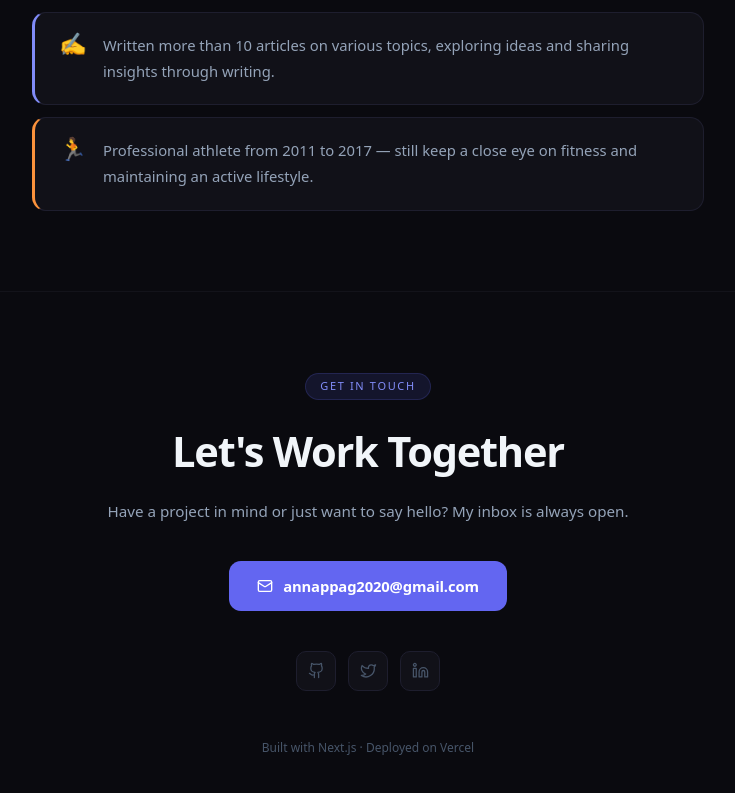
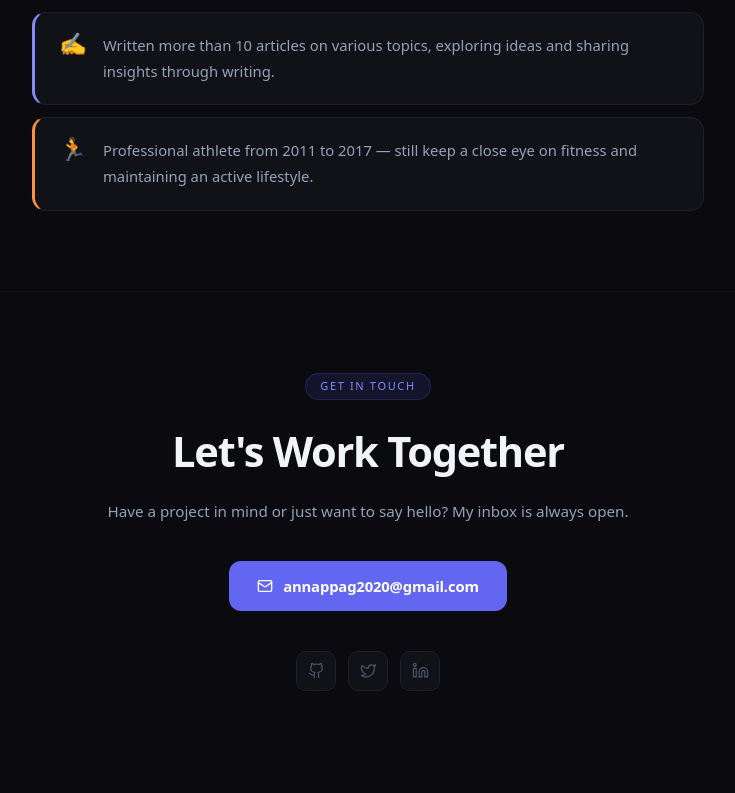
Before and after one commit to amgowda42/portfolio, a Next.js app: page / in a window 1280 px wide. Shown: the part 3272-4065 px from the top of the page, without its empty margins (272-1007 px from the left). After the commit the page ends 4027 px from the top, so only its background shows below. Built offline with nearby package versions, Linux system fonts and the light colour scheme.

Commit message:
formatted all components

```diff
--- a/components/BeyondCode.tsx
+++ b/components/BeyondCode.tsx
@@ -1,3 +1,5 @@
+"use client";
+
 const items = [
   {
     emoji: "🌿",
@@ -27,7 +29,6 @@ export default function BeyondCode() {
       }}
     >
       <div style={{ maxWidth: "720px", margin: "0 auto", padding: "0 24px" }}>
-        {/* Header */}
         <div style={{ marginBottom: "40px" }}>
           <span
             style={{
@@ -60,7 +61,6 @@ export default function BeyondCode() {
           </h2>
         </div>
 
-        {/* Items */}
         <div style={{ display: "flex", flexDirection: "column", gap: "12px" }}>
           {items.map((item, i) => (
             <div
--- a/components/Contact.tsx
+++ b/components/Contact.tsx
@@ -30,7 +30,6 @@ export default function Contact() {
           textAlign: "center",
         }}
       >
-        {/* Label */}
         <span
           style={{
             display: "inline-block",
@@ -73,8 +72,6 @@ export default function Contact() {
           Have a project in mind or just want to say hello? My inbox is always
           open.
         </p>
-
-        {/* Email button */}
         <a
           href="mailto:annappag2020@gmail.com"
           style={{
@@ -104,8 +101,6 @@ export default function Contact() {
           <Mail size={16} strokeWidth={2} />
           annappag2020@gmail.com
         </a>
-
-        {/* Social icons */}
         <div
           style={{
             display: "flex",
@@ -151,18 +146,6 @@ export default function Contact() {
             </a>
           ))}
         </div>
-
-        {/* Footer note */}
-        <p
-          style={{
-            marginTop: "48px",
-            fontSize: "0.75rem",
-            fontFamily: "var(--font-mono)",
-            color: "var(--text-dim)",
-          }}
-        >
-          Built with Next.js · Deployed on Vercel
-        </p>
       </div>
     </section>
   );
--- a/components/Skills.tsx
+++ b/components/Skills.tsx
@@ -97,7 +97,6 @@ export default function Skills() {
       }}
     >
       <div style={{ maxWidth: "900px", margin: "0 auto", padding: "0 24px" }}>
-        {/* Header */}
         <div style={{ textAlign: "center", marginBottom: "52px" }}>
           <span
             style={{
@@ -138,8 +137,6 @@ export default function Skills() {
             }}
           />
         </div>
-
-        {/* Grid */}
         <div
           style={{
             display: "grid",
@@ -178,7 +175,6 @@ export default function Skills() {
                   e.currentTarget.style.boxShadow = "none";
                 }}
               >
-                {/* Icon */}
                 <div
                   style={{
                     width: "44px",
@@ -195,7 +191,6 @@ export default function Skills() {
                   <Icon size={22} strokeWidth={1.8} color={skill.accent} />
                 </div>
 
-                {/* Text */}
                 <div>
                   <p
                     style={{
```
Also changed, not shown: components/Bio.tsx (+0 -14 lines), components/Navbar.tsx (+2 -12 lines), components/Projects.tsx (+0 -7 lines).
